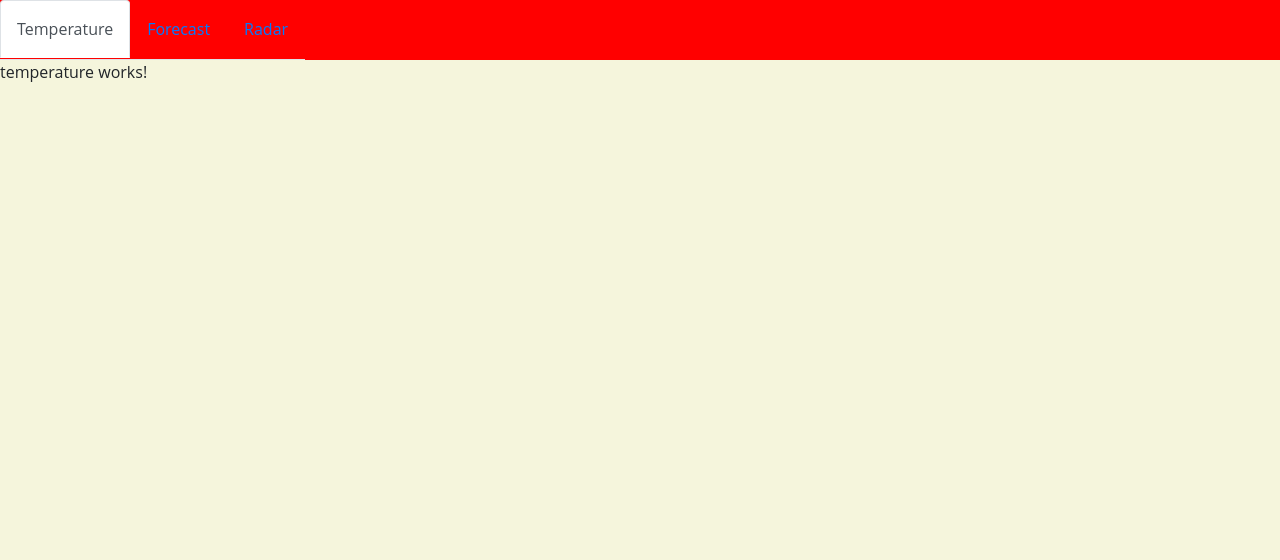
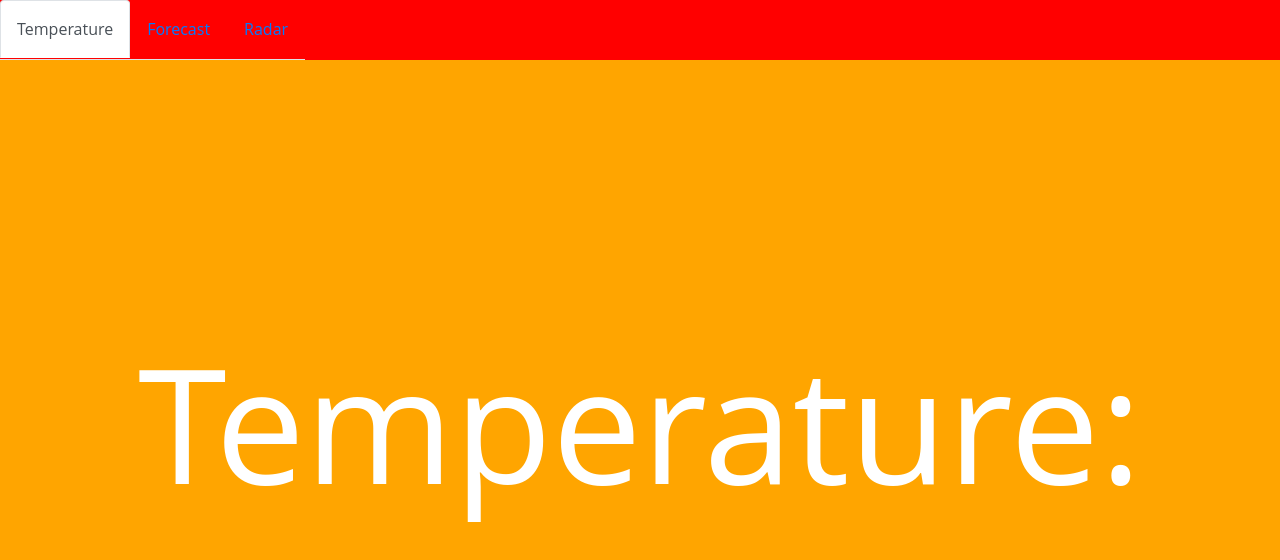
Before and after one commit to jnpryke/WeatherAppBootStrap, an Angular app: page /temperature in a window 1280 px wide. Shown: the top 560 px of the page. Built offline with nearby package versions, Linux system fonts and the light colour scheme; no server answers.

Commit message:
Styled the temperature component

```diff
--- a/src/app/temperature/temperature.component.html
+++ b/src/app/temperature/temperature.component.html
@@ -1 +1,3 @@
-<p>temperature works! {{ temperature }}</p>
+<div class="h-100 temperature--container d-flex d-column align-items-center justify-content-center">
+    <p class="temperature--text">Temperature: {{ temperature }}</p>
+</div>
--- a/src/app/temperature/temperature.component.scss
+++ b/src/app/temperature/temperature.component.scss
@@ -1,4 +1,9 @@
-:host {
-    height: 100%;
-    background-color: red;
+.temperature {
+    &--container {
+        background-color: orange;
+    }
+    &--text {
+        color: white;
+        font-size: 10rem;
+    }
 }
```
